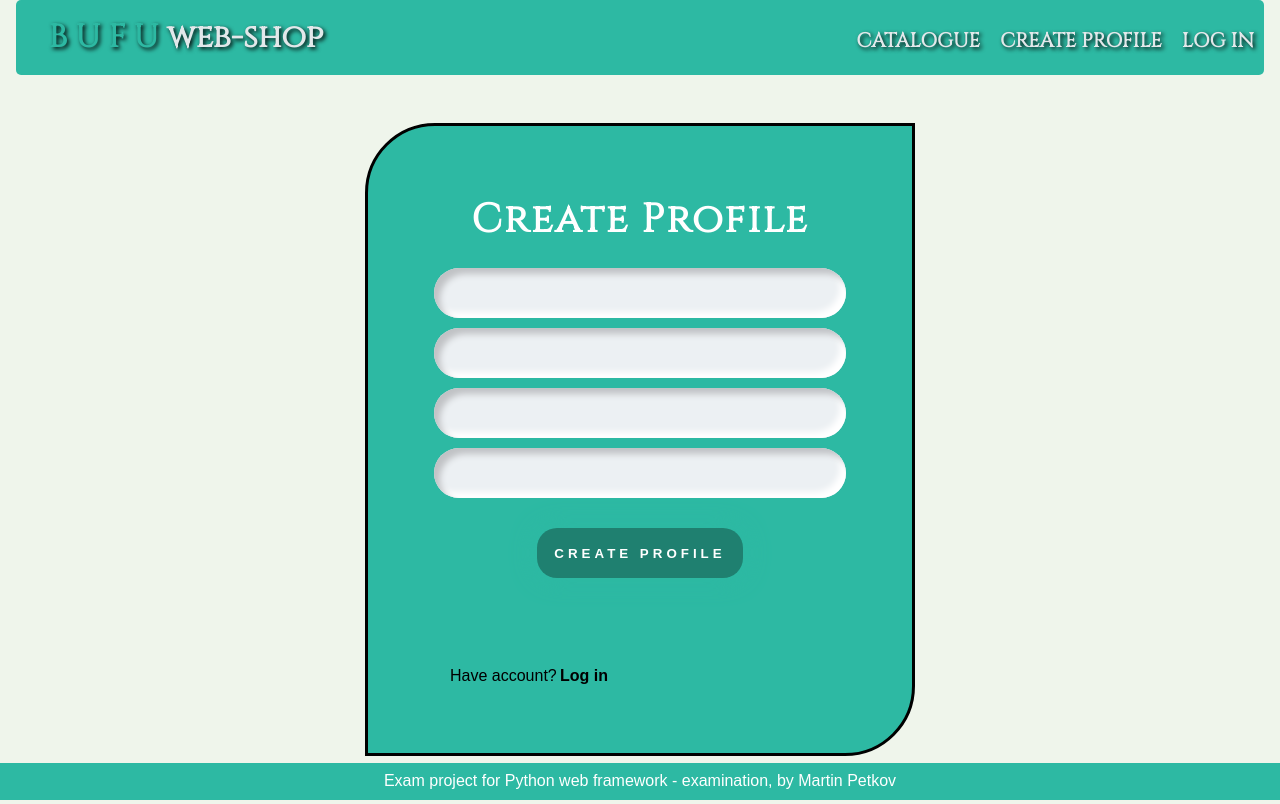
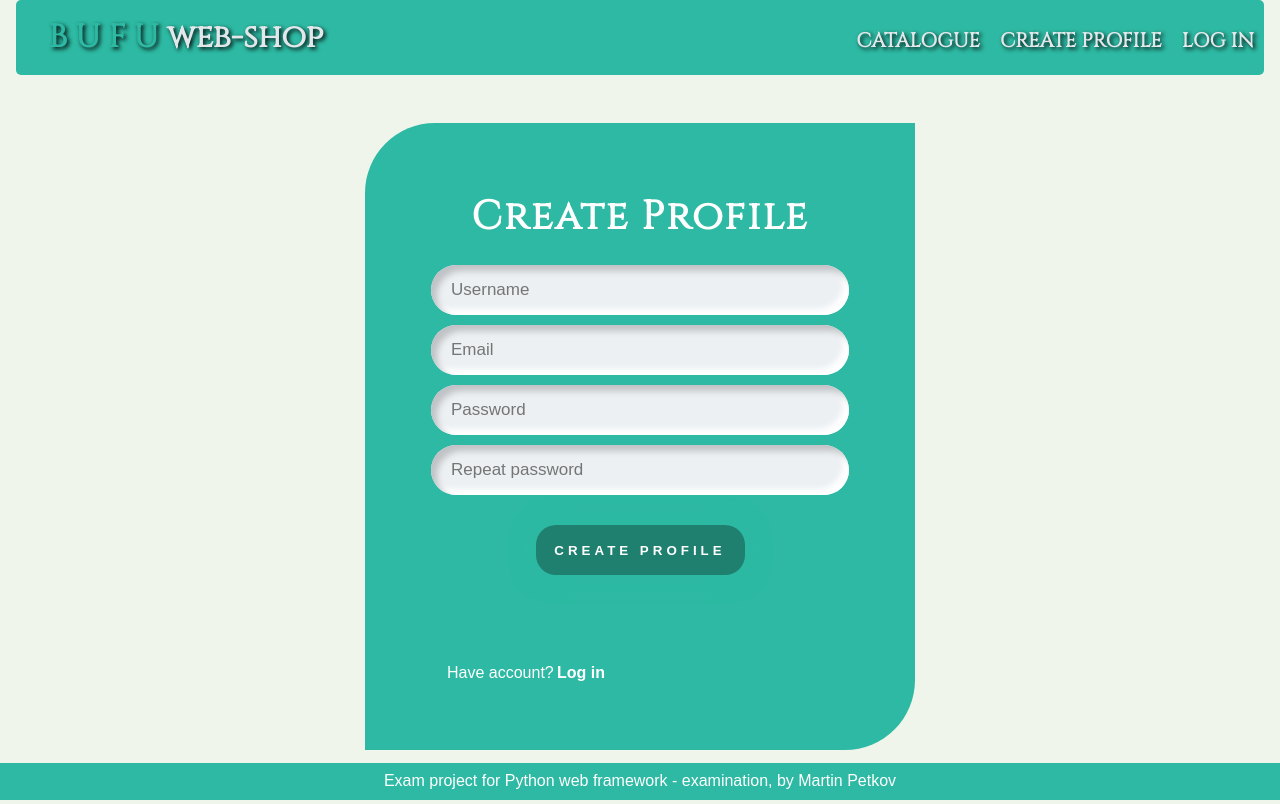
Before and after one commit to MartinP94O/exam_website_project, a Django app: page /profile/create/ in a window 1280 px wide. Run offline with Django 4.2, Linux system fonts and the light colour scheme.

Commit message:
added placeholders to UserCreateForm and removed the borders for forms in the main css file.

```diff
--- a/exam_project/accounts/forms.py
+++ b/exam_project/accounts/forms.py
@@ -5,26 +5,23 @@ UserModel = get_user_model()
 
 
 class UserEditForm(auth_forms.UserChangeForm):
-
     class Meta:
         model = UserModel
         fields = '__all__'
         field_classes = {'username': auth_forms.UsernameField}
-        #TODO add placeholders
 
 
 class UserCreateForm(auth_forms.UserCreationForm):
-    # TODO add placeholders
-    # placeholders = {
-    #     'username': 'Username',
-    #     'email': 'Email',
-    #     'password1': 'Password',
-    #     'password2': 'Confirm password',
-    # }
-
     class Meta:
         model = UserModel
         fields = ('username', 'email')
         field_classes = {
             'username': UsernameField,
         }
+
+    def __init__(self, *args, **kwargs):
+        super().__init__(*args, **kwargs)
+        self.fields['username'].widget.attrs.update({'placeholder': 'Username'})
+        self.fields['email'].widget.attrs.update({'placeholder': 'Email'})
+        self.fields['password1'].widget.attrs.update({'placeholder': 'Password'})
+        self.fields['password2'].widget.attrs.update({'placeholder': 'Repeat password'})
--- a/static/style/forms.css
+++ b/static/style/forms.css
@@ -8,7 +8,7 @@
     background: #2db9a3;
     text-align: center;
     padding: 10px;
-    border: 3px solid ;
+    border: 3px;
     border-radius: 70px 0 70px;
 }
 
--- a/static/style/main.css
+++ b/static/style/main.css
@@ -27,6 +27,7 @@ h6 {
 p,
 div {
     margin: 0 1em 0.5em 1em;
+    color: white;
 }
 
 ol,
```
